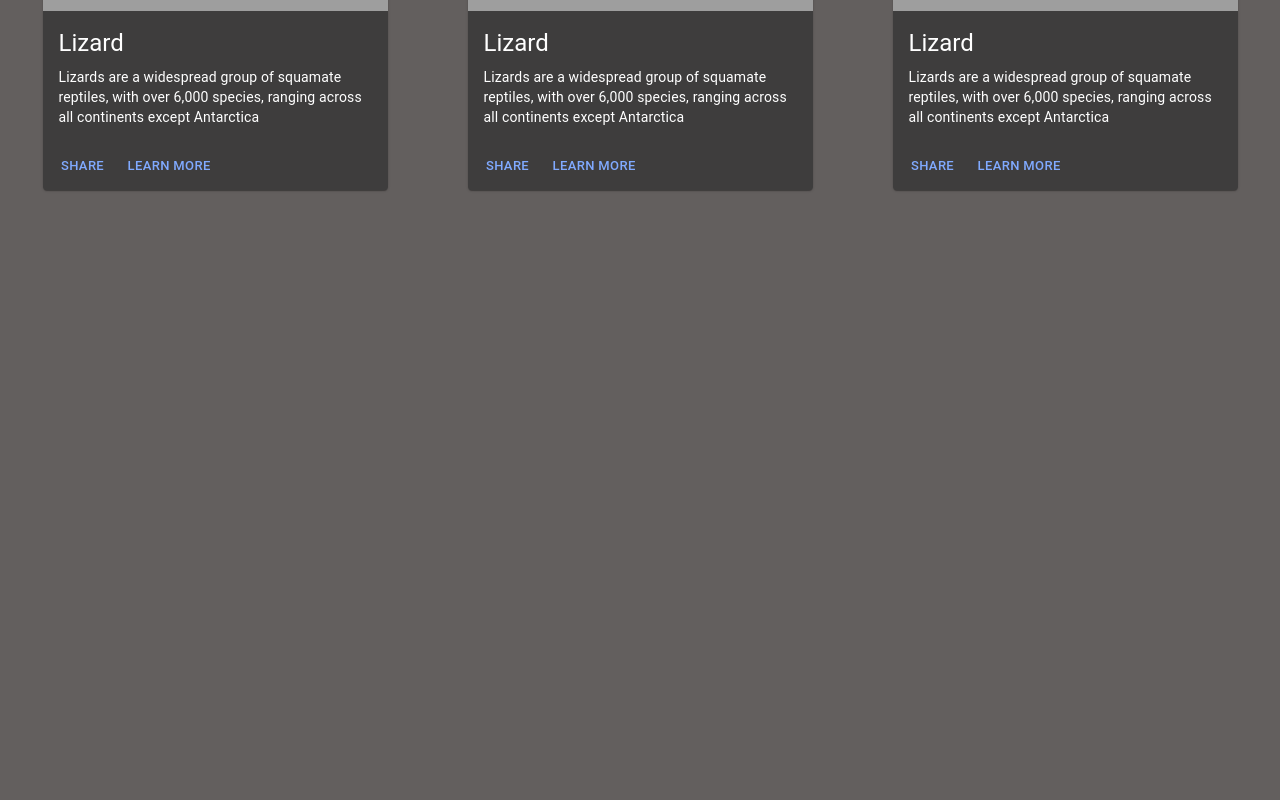
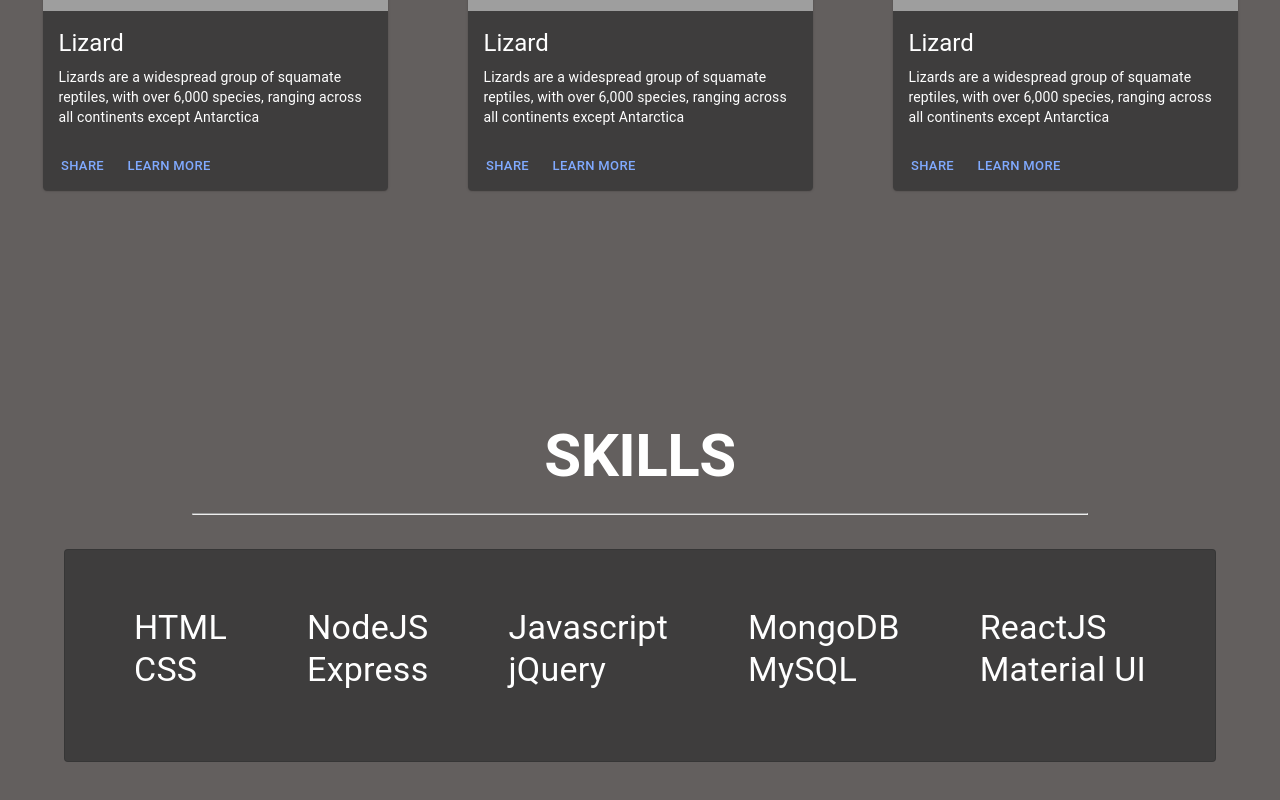
Before and after one commit to DeviantSchemist/react-portfolio2, a React (Create React App) app: page / in a window 1280 px wide. Shown: the part 1506-2306 px from the top of the page. Before the commit the page ends 1736 px from the top, so only its background shows below. Built offline with nearby package versions, Linux system fonts and the light colour scheme; grey boxes are pictures that could not be loaded.

Commit message:
made skills section and got rid of right space area on navbar

```diff
--- a/src/App.js
+++ b/src/App.js
@@ -1,6 +1,7 @@
 import NavBar from './NavBar'
 import About from './About'
 import Projects from './Projects'
+import Skills from './Skills'
 
 const App = () => {
   return (
@@ -8,6 +9,7 @@ const App = () => {
       <NavBar />
       <About />
       <Projects />
+      <Skills />
     </>
   )
 }
--- /dev/null
+++ b/src/Skills.js
@@ -0,0 +1,81 @@
+import { makeStyles } from '@material-ui/core/styles';
+import Grid from '@material-ui/core/Grid';
+import Typography from '@material-ui/core/Typography';
+import Paper from '@material-ui/core/Paper';
+
+const useStyles = makeStyles(() => ({
+  skillsTitle: {
+    textAlign: 'center',
+    color: 'white',
+    fontWeight: 'bold',
+    marginTop: '18%'
+  },
+  paperBackground: {
+    backgroundColor: '#3E3D3D',
+    marginTop: '2%',
+    marginLeft: '5%',
+    marginRight: '5%',
+    marginBottom: '5%'
+  },
+  typo: {
+    color: 'white',
+    padding: '5%'
+  }
+}))
+
+const Skills = () => {
+  const classes = useStyles()
+
+  return (
+    <div>
+      <Grid container spacing={0}>
+        <Grid item xs={12}>
+          <Typography variant="h2" gutterBottom className={classes.skillsTitle}>
+            SKILLS
+          </Typography>
+          <hr width="70%"></hr>
+        </Grid>
+        <Grid item xs={12}>
+          <Paper elevation={3} variant="outlined" className={classes.paperBackground}>
+            <Typography variant="h4" gutterBottom className={classes.typo}>
+              <Grid container spacing={10} justifyContent="center">
+                <Grid item>
+                  <ul>
+                    <li>HTML</li>
+                    <li>CSS</li>
+                  </ul>
+                </Grid>
+                <Grid item>
+                  <ul>
+                    <li>NodeJS</li>
+                    <li>Express</li>
+                  </ul>
+                </Grid>
+                <Grid item>
+                  <ul>
+                    <li>Javascript</li>
+                    <li>jQuery</li>
+                  </ul>
+                </Grid>
+                <Grid item>
+                  <ul>
+                    <li>MongoDB</li>
+                    <li>MySQL</li>
+                  </ul>
+                </Grid>
+                <Grid item>
+                  <ul>
+                    <li>ReactJS</li>
+                    <li>Material UI</li>
+                  </ul>
+                </Grid>
+              </Grid>
+            </Typography>
+          </Paper>
+        </Grid>
+      </Grid>
+    </div>
+  )
+}
+
+export default Skills
--- a/src/index.css
+++ b/src/index.css
@@ -35,6 +35,7 @@ footer, header, hgroup, menu, nav, section {
 body {
 	line-height: 1;
 	background-color: #635F5E;
+	overflow-x: hidden;
 }
 ol, ul {
 	list-style: none;
```
